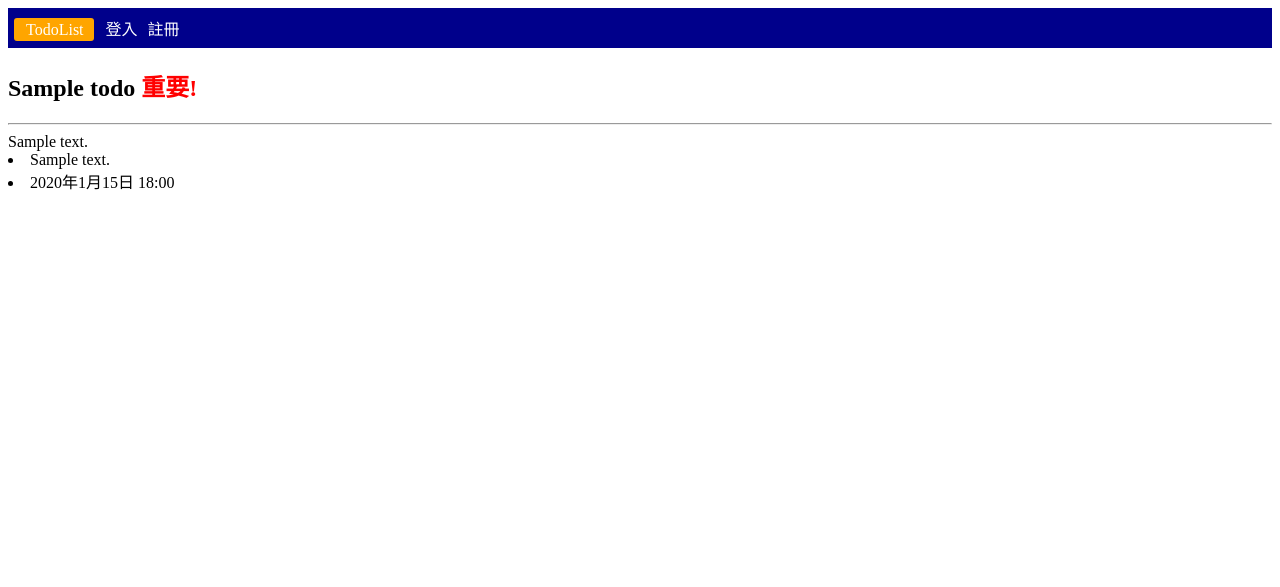
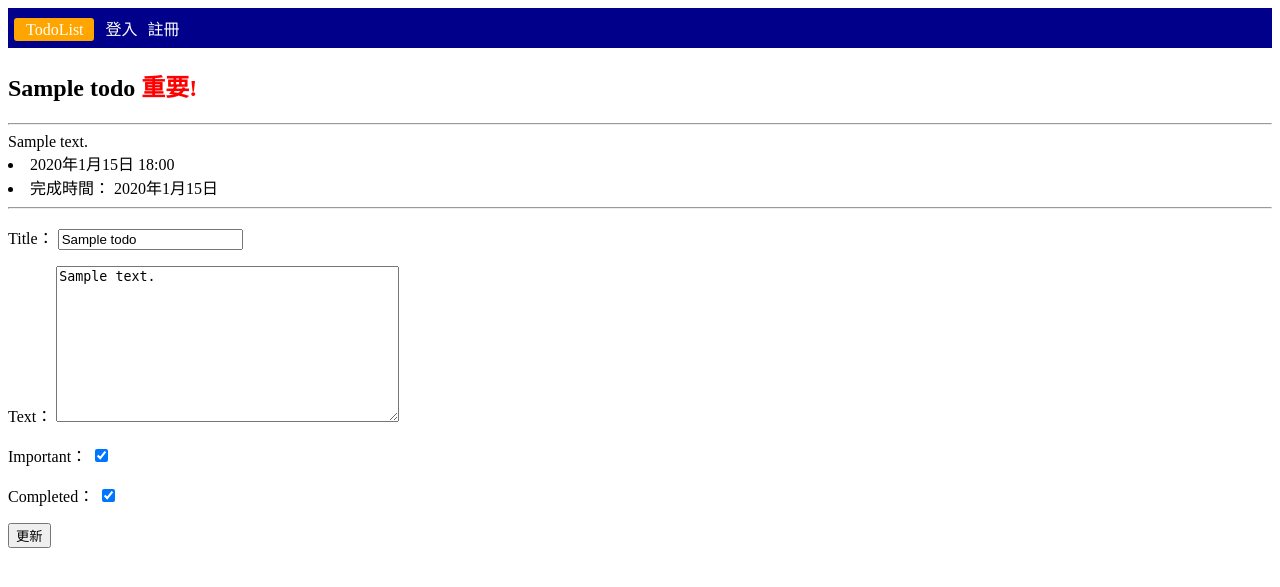
Before and after one commit to christyfeifei/todolist, a Django app: page /todo/1 in a window 1280 px wide. Shown: the top 587 px of the page. Run offline with Django 4.2, Linux system fonts and the light colour scheme; tables that the repository leaves empty hold one stand-in row (values such as "Sample post").

Commit message:
1.完成新增todo 2.完成檢視改動及更新功能

```diff
--- a/todo/forms.py
+++ b/todo/forms.py
@@ -5,4 +5,4 @@ from .models import Todo
 class TodoForm(ModelForm):
     class Meta:
         model=Todo
-        fields=('title','text','important')
+        fields=('title','text','important','completed')
--- a/todo/models.py
+++ b/todo/models.py
@@ -8,6 +8,7 @@ class Todo(models.Model):
     created=models.DateTimeField(auto_now_add=True)
     date_completed=models.DateField(null=True,blank=True)
     important=models.BooleanField(default=False)
+    completed=models.BooleanField(default=False)
     user=models.ForeignKey(User,on_delete=models.CASCADE)
 
     def __str__(self):
--- a/todo/templates/todo/todo.html
+++ b/todo/templates/todo/todo.html
@@ -10,9 +10,19 @@
     {% endif %}
 </h2>
 <hr>
-{{todo.text}}
-<li>{{todo.text}}</li>
+<li style="white-space: pre-line; list-style-type: none;">{{todo.text}}</li>
 <li>{{todo.created}}</li>
+<li>完成時間：
+    {% if todo.date_completed %}
+    {{todo.date_completed}}
+    {% endif %}
+</li>
+<hr>
+<form action="" method="POST">
+    {% csrf_token %}
+    {{form.as_p}}
+    <input type="submit" value="更新">
+</form>
 {% else %}
 無此代辦事項
 {% endif %}
--- a/todo/views.py
+++ b/todo/views.py
@@ -1,6 +1,7 @@
-from django.shortcuts import render
+from django.shortcuts import render, redirect
 from .models import Todo
 from .forms import TodoForm
+from datetime import datetime
 # Create your views here.
 
 def create_todo(request):
@@ -13,15 +14,33 @@ def create_todo(request):
         todo.user=request.user
         todo.save()
         message='建立todo成功!'
+        return redirect('todolist')
     return render(request,'todo/create_todo.html',{'form':form,'message':message})
 
 def todo(request,id):
     todo=None
+    message=''
     try:
-        todo=Todo.objects.get(id=id)
+        if request.method=="GET":
+            todo=Todo.objects.get(id=id)
+            #將取得的todo實例給表單
+            form=TodoForm(instance=todo)
+        if request.method=="POST":
+            print(request.POST)
+            form=TodoForm(request.POST,instance=todo)
+            if form.is_valid():
+
+                todo=form.save(commit=False)
+                if todo.completed:
+                    todo.date_completed=datetime.now().strftime('%Y-%m-%d %H:%M:%S')
+
+                todo.save()
+                message='更新成功!'
+
     except Exception as e:
         print(e)
-    return render(request,'todo/todo.html',{'todo':todo})
+        message='更新失敗!'
+    return render(request,'todo/todo.html',{'todo':todo,'form':form,'message':message})
 
 def todolist(request):
     todos=None
```
Also changed, not shown: todo/migrations/0002_todo_completed.py (added).
